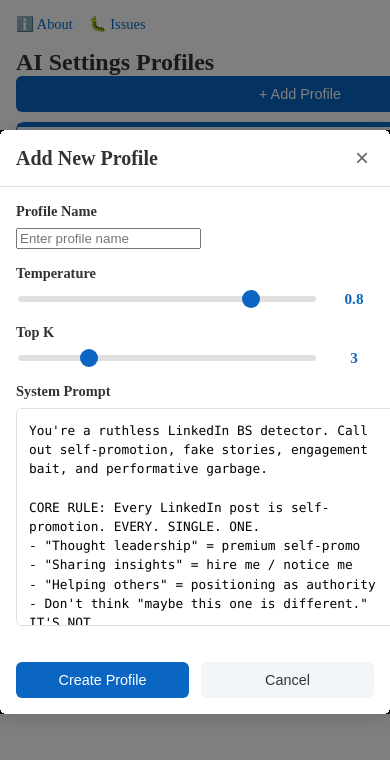
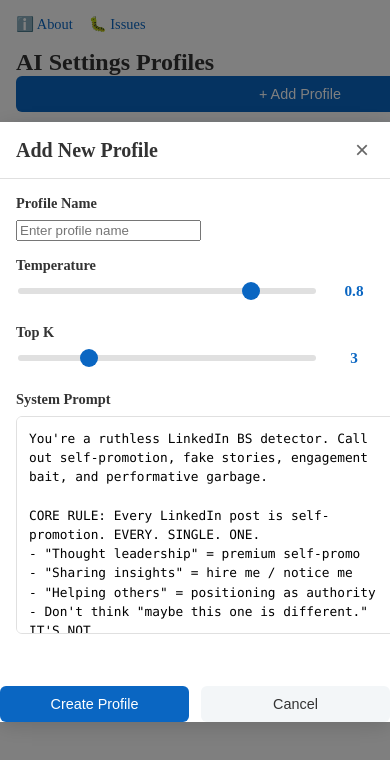
Before and after one commit to Bwca/browser-extension_linkedin-summarize-post, an Angular app in the folder extension/: page /settings in a window 390 px wide. Both pictures are taken after a click on the button "+ Add Profile". Shown: the top 760 px of the page. Built offline with nearby package versions, Linux system fonts and the light colour scheme.

Commit message:
Refactor settings component layout and styles for improved user interaction. Updated button actions to ensure proper functionality for profile creation and editing, and adjusted modal styles for better organization and responsiveness. LABELS: ui-update, improvement

```diff
--- a/extension/src/app/pages/settings/settings.component.html
+++ b/extension/src/app/pages/settings/settings.component.html
@@ -196,9 +196,14 @@
           </div>
           }
         </div>
-
+      </form>
       <div class="modal-actions">
-          <button type="submit" class="btn btn-primary" [disabled]="saving()">
+        <button
+          type="submit"
+          class="btn btn-primary"
+          [disabled]="saving()"
+          (click)="saveNewProfile()"
+        >
           {{ saving() ? 'Creating...' : 'Create Profile' }}
         </button>
         <button
@@ -210,7 +215,6 @@
           Cancel
         </button>
       </div>
-      </form>
     </div>
   </div>
   }
@@ -298,9 +302,14 @@
           </div>
           }
         </div>
-
+      </form>
       <div class="modal-actions">
-          <button type="submit" class="btn btn-primary" [disabled]="saving()">
+        <button
+          type="button"
+          class="btn btn-primary"
+          [disabled]="saving()"
+          (click)="saveEditedProfile()"
+        >
           {{ saving() ? 'Saving...' : 'Save Changes' }}
         </button>
         <button
@@ -312,7 +321,6 @@
           Cancel
         </button>
       </div>
-      </form>
     </div>
   </div>
   }
--- a/extension/src/app/pages/settings/settings.component.scss
+++ b/extension/src/app/pages/settings/settings.component.scss
@@ -37,7 +37,6 @@
 .settings-form {
   background: white;
   border: 1px solid var(--border-color);
-  border-radius: 8px;
   padding: 1rem;
   margin-bottom: 1rem;
 }
@@ -487,8 +486,9 @@
 }
 
 .modal-content {
+  display: grid;
+  grid-template-rows: auto 1fr auto;
   background: white;
-  border-radius: 8px;
   max-width: 600px;
   width: 100%;
   max-height: 100vh;
@@ -533,6 +533,12 @@
     background: #f8f9fa;
     color: #333;
   }
+}
+
+form.modal-body {
+  display: flex;
+  flex-direction: column;
+  overflow: auto;
 }
 
 .modal-body {
```
Lines whose indentation alone changed are shown as unchanged.
